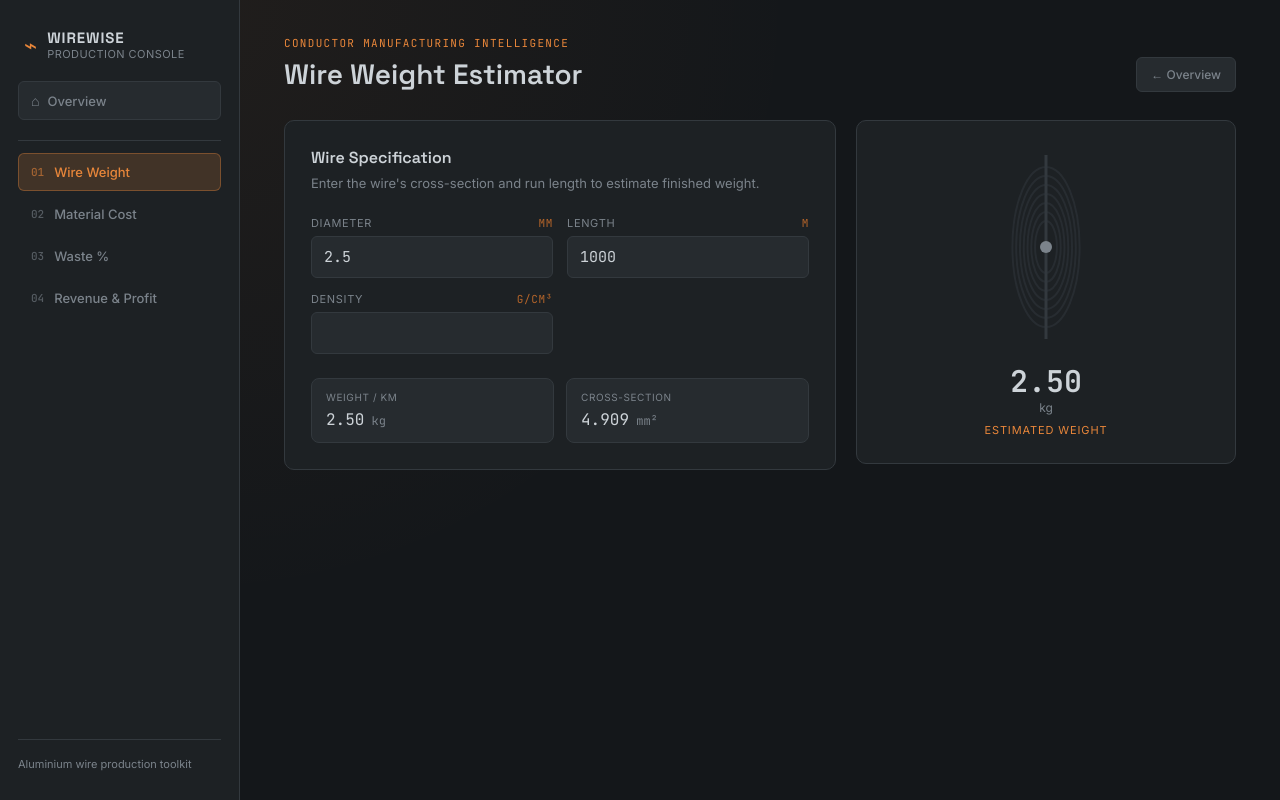
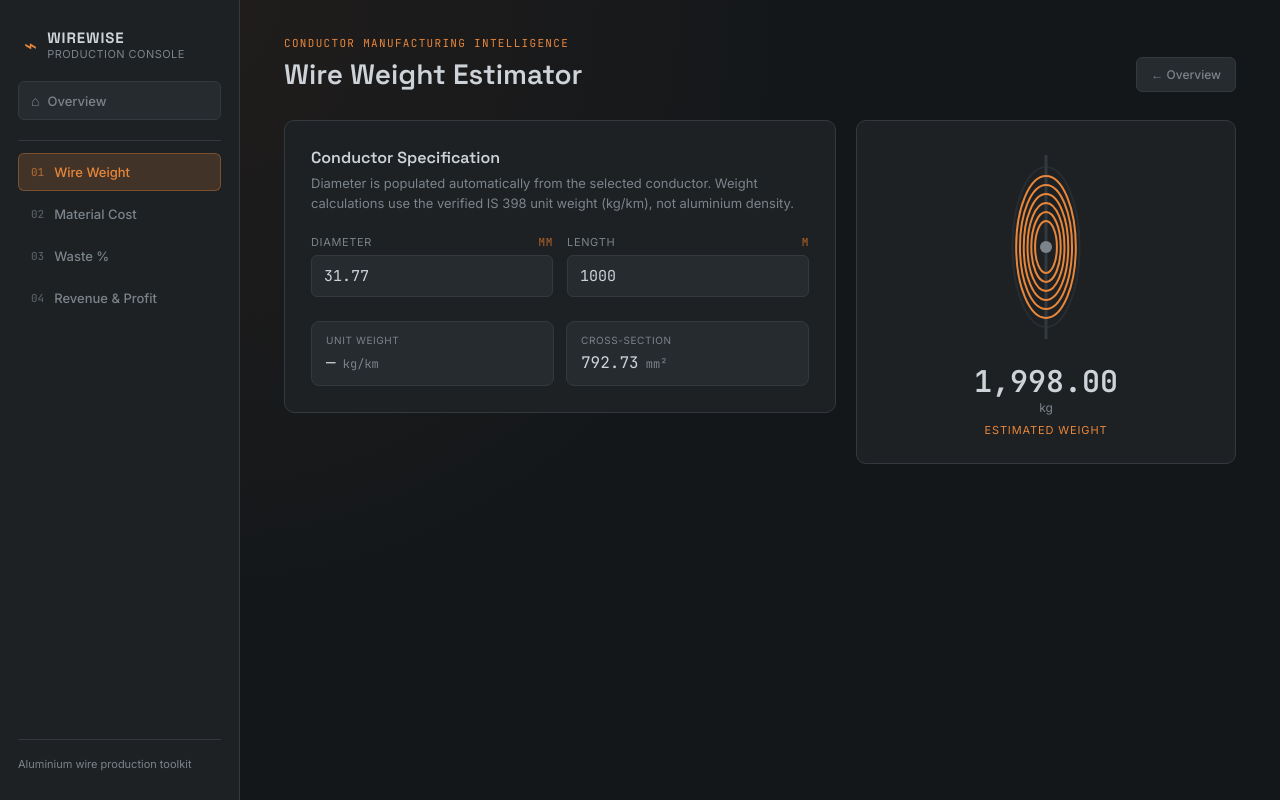
Before and after one commit to Hrithik-Vhora/Wirewise, a React (Vite) app: page / in a window 1280 px wide. Both pictures are taken after a click on the button 518 px from the left and 1203 px from the top of the page. Built offline with nearby package versions, Linux system fonts and the light colour scheme.

Commit message:
Refactor WeightCalculator to use props and update UI

```diff
--- a/src/components/WeightCalculator.tsx
+++ b/src/components/WeightCalculator.tsx
@@ -1,47 +1,78 @@
-import { useMemo, useState } from 'react'
 import { Field } from './Field'
 import { SpoolGauge } from './SpoolGauge'
 import { StatCard } from './StatCard'
-import { ALUMINIUM_DENSITY_G_PER_CM3, calculateWireWeightKg, formatNumber } from '../utils/calculations'
+import { calculateCrossSectionAreaMm2, formatNumber } from '../utils/calculations'
 
-// Reference capacity used only to give the spool gauge a sense of scale.
-const REFERENCE_WEIGHT_KG = 500
+const REFERENCE_WEIGHT_KG = 2500
 
-export function WeightCalculator() {
-  const [diameterMm, setDiameterMm] = useState(2.5)
-  const [lengthM, setLengthM] = useState(1000)
-  const [density, setDensity] = useState(ALUMINIUM_DENSITY_G_PER_CM3)
+interface WeightCalculatorProps {
+  diameterMm: number
+  lengthM: number
+  weightPerKm: number
+  onDiameterChange: (value: number) => void
+  onLengthChange: (value: number) => void
+  outputWeightKg: number
+}
 
-  const weightKg = useMemo(
-    () => calculateWireWeightKg(diameterMm, lengthM, density),
-    [diameterMm, lengthM, density]
-  )
-  const weightPerKm = useMemo(
-    () => calculateWireWeightKg(diameterMm, 1000, density),
-    [diameterMm, density]
-  )
+export function WeightCalculator({
+  diameterMm,
+  lengthM,
+  weightPerKm,
+  onDiameterChange,
+  onLengthChange,
+  outputWeightKg,
+}: WeightCalculatorProps) {
+  const crossSection = calculateCrossSectionAreaMm2(diameterMm)
 
   return (
     <section className="panel-grid">
       <div className="panel">
-        <h2 className="panel__title">Wire Specification</h2>
-        <p className="panel__hint">Enter the wire's cross-section and run length to estimate finished weight.</p>
+        <h2 className="panel__title">Conductor Specification</h2>
+
+        <p className="panel__hint">
+          Diameter is populated automatically from the selected conductor.
+          Weight calculations use the verified IS 398 unit weight (kg/km),
+          not aluminium density.
+        </p>
+
         <div className="field-grid">
-          <Field label="Diameter" unit="mm" value={diameterMm} onChange={setDiameterMm} step={0.05} />
-          <Field label="Length" unit="m" value={lengthM} onChange={setLengthM} step={10} />
-          <Field label="Density" unit="g/cm³" value={density} onChange={setDensity} step={0.01} />
+          <Field
+            label="Diameter"
+            unit="mm"
+            value={diameterMm}
+            onChange={onDiameterChange}
+            step={0.01}
+          />
+
+          <Field
+            label="Length"
+            unit="m"
+            value={lengthM}
+            onChange={onLengthChange}
+            step={10}
+          />
         </div>
+
         <div className="stat-row">
-          <StatCard label="Weight / km" value={formatNumber(weightPerKm)} unit="kg" />
-          <StatCard label="Cross-section" value={formatNumber(Math.PI * (diameterMm / 2) ** 2, 3)} unit="mm²" />
+          <StatCard
+            label="Unit Weight"
+            value={formatNumber(weightPerKm, 0)}
+            unit="kg/km"
+          />
+
+          <StatCard
+            label="Cross-section"
+            value={formatNumber(crossSection, 2)}
+            unit="mm²"
+          />
         </div>
       </div>
 
       <div className="panel panel--visual">
         <SpoolGauge
-          progress={weightKg / REFERENCE_WEIGHT_KG}
-          label="Estimated weight"
-          value={formatNumber(weightKg)}
+          progress={outputWeightKg / REFERENCE_WEIGHT_KG}
+          label="Estimated Weight"
+          value={formatNumber(outputWeightKg)}
           unit="kg"
           tone="ember"
         />
```
